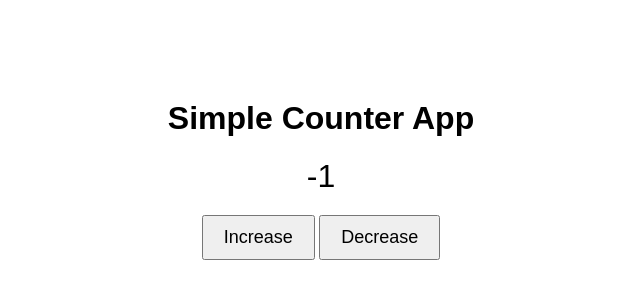
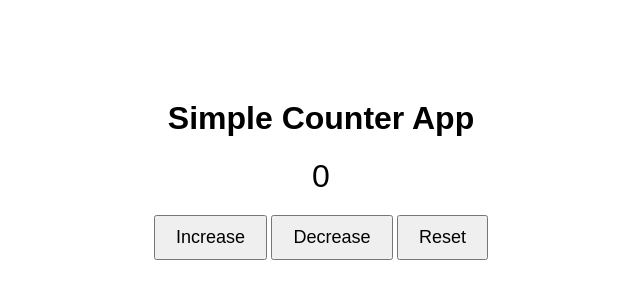
Before and after one commit to Rihan879/CSE24_JS, a plain HTML site: page index3.html in a window 1280 px wide. Both pictures are taken after a click on the button "Decrease". Shown: the whole page, without its empty margins (319-959 px from the left). Drawn offline with Linux system fonts and the light colour scheme.

Commit message:
reset counter

```diff
--- a/index3.html
+++ b/index3.html
@@ -30,6 +30,7 @@
 
     <button onclick="increaseCount()">Increase</button>
     <button onclick="decreaseCount()">Decrease</button>
+    <button onclick="resetCount()">Reset</button>
 
     <script>
         let totalClicks = 0;
@@ -40,7 +41,14 @@
         }
 
         function decreaseCount() {
-            totalClicks--;
+             if (totalClicks > 0) {
+                totalClicks--;
+            }
+            document.getElementById("count").textContent = totalClicks;
+        }
+
+        function resetCount() {
+            totalClicks = 0;
             document.getElementById("count").textContent = totalClicks;
         }
     </script>
```
